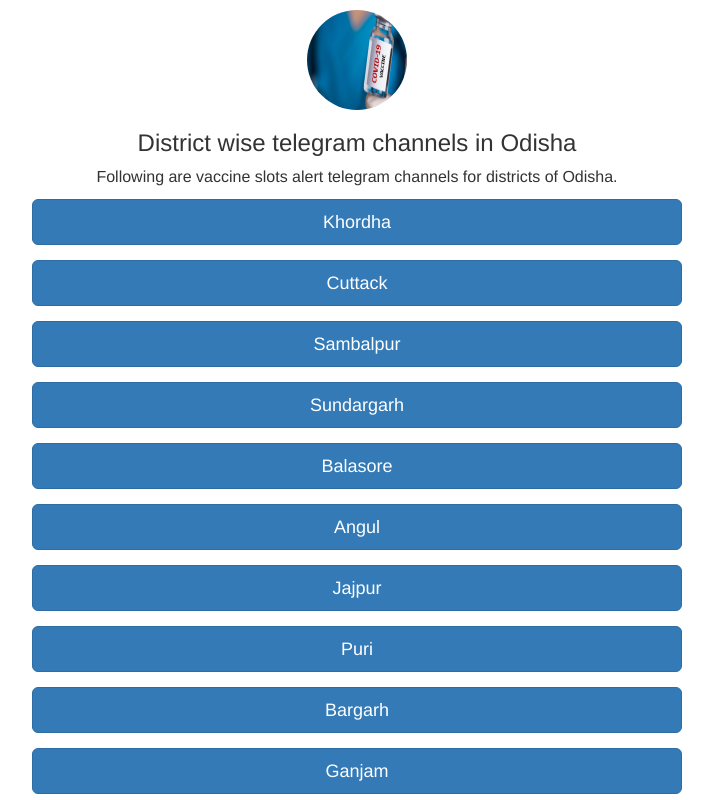
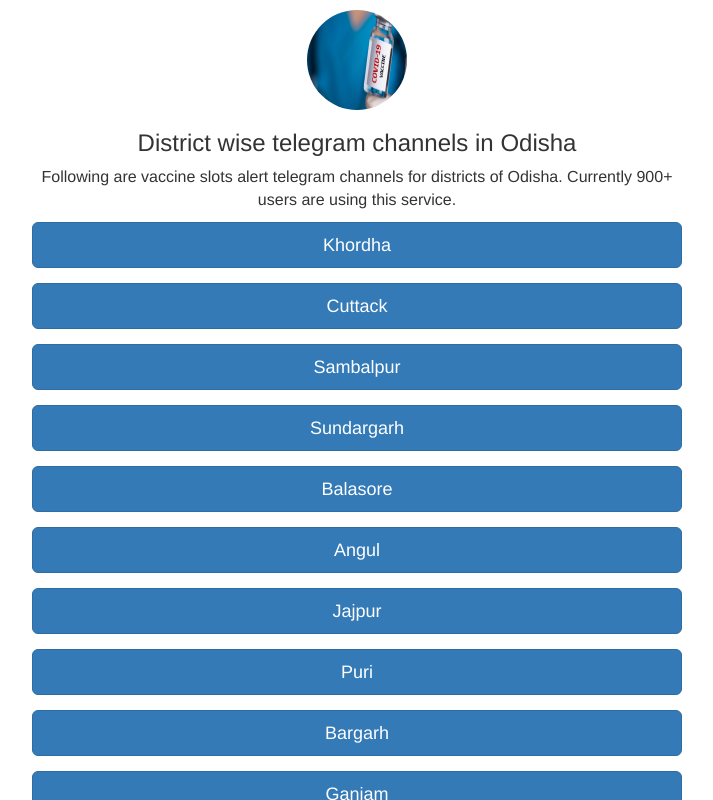
Before and after one commit to dassubhasish96/odisha-vaccine-alerts, a React (Create React App) app: page / in a window 1280 px wide. Shown: the top 800 px of the page, without its empty margins (298-1011 px from the left). Built offline with nearby package versions, Linux system fonts and the light colour scheme.

Commit message:
updated users count

```diff
--- a/src/components/shared/Header/header.component.js
+++ b/src/components/shared/Header/header.component.js
@@ -10,7 +10,8 @@ function Header(props) {
         <Fragment>
              <img class = "image" src= {banner} alt="vaccine banner" ></img>
            <h3>District wise telegram channels in Odisha</h3>
-           <p>Following are vaccine slots alert telegram channels for districts of Odisha.
+           <p>Following are vaccine slots alert telegram channels for districts of Odisha. Currently 900+ users are using
+               this service.
            </p>
         </Fragment>
     );
```
